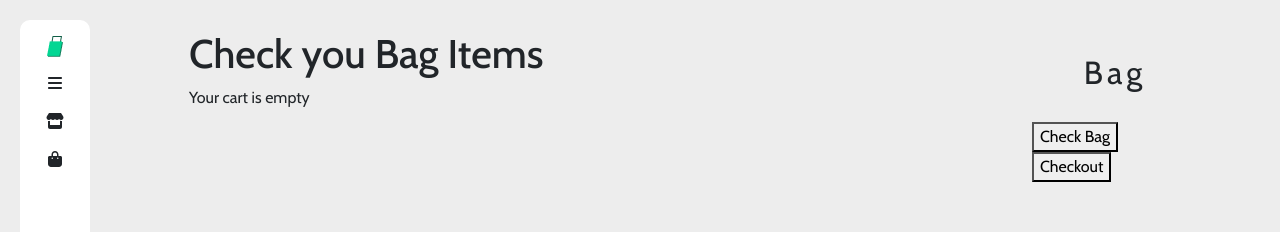
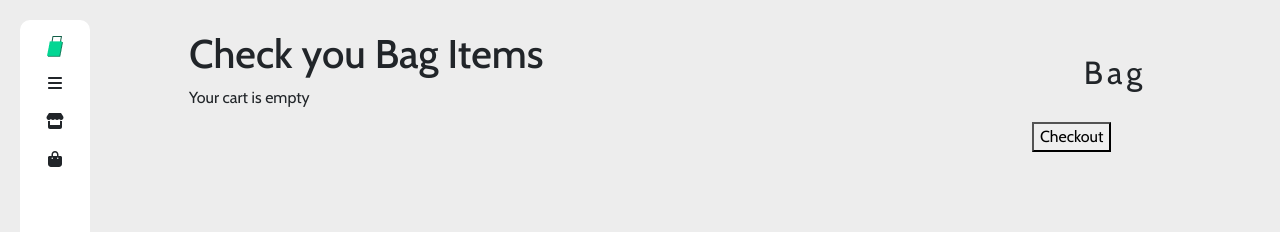
Before and after one commit to hexadecimal2/E-Commerce-Store, a React (Create React App) app: page /check-bag in a window 1280 px wide. Shown: the top 232 px of the page. Built offline with nearby package versions, Linux system fonts and the light colour scheme.

Commit message:
added properties for sidebag

```diff
--- a/src/components/Sidebag.jsx
+++ b/src/components/Sidebag.jsx
@@ -5,7 +5,7 @@ import 'bootstrap/dist/css/bootstrap.min.css';
 import 'bootstrap-icons/font/bootstrap-icons.css';
 import { Link } from 'react-router-dom';
 
-const Sidebag = () => {
+const Sidebag = (props) => {
   const products = useSelector((state) => state.cart.products);
 
   return (
@@ -19,7 +19,8 @@ const Sidebag = () => {
         ))}
 
       </div>
-      <button><Link to={'/check-bag'}>Check Bag</Link></button>
+
+      <button onClick={props.event}><Link to={props.link}>{props.caption}</Link></button>
     </div>
   );
 };
--- a/src/pages/CheckBag.jsx
+++ b/src/pages/CheckBag.jsx
@@ -11,6 +11,7 @@ const CheckBag = () => {
     const gotToCheckoutPage=()=>{
         navigate('/checkout');
     }
+
     return(
         <>
         <div className="container">
@@ -22,8 +23,7 @@ const CheckBag = () => {
                 <CheckBagItems/>
                 </div>
                 <div className="col-2">
-                <Sidebag/>
-                <button onClick={() => gotToCheckoutPage()}>Checkout</button>
+                <Sidebag event = {() => gotToCheckoutPage()} caption = "Checkout" />
                 </div>
             </div>
         </div>
--- a/src/pages/Dashboard.jsx
+++ b/src/pages/Dashboard.jsx
@@ -14,7 +14,7 @@ const Dashboard = () => {
                 <ProductList />
                 </div>
                 <div className="col-3 me-0">
-                <Sidebag />
+                <Sidebag caption = "View Bag" link='/check-bag'/>
                 </div>
             </div>
         </div>
```
